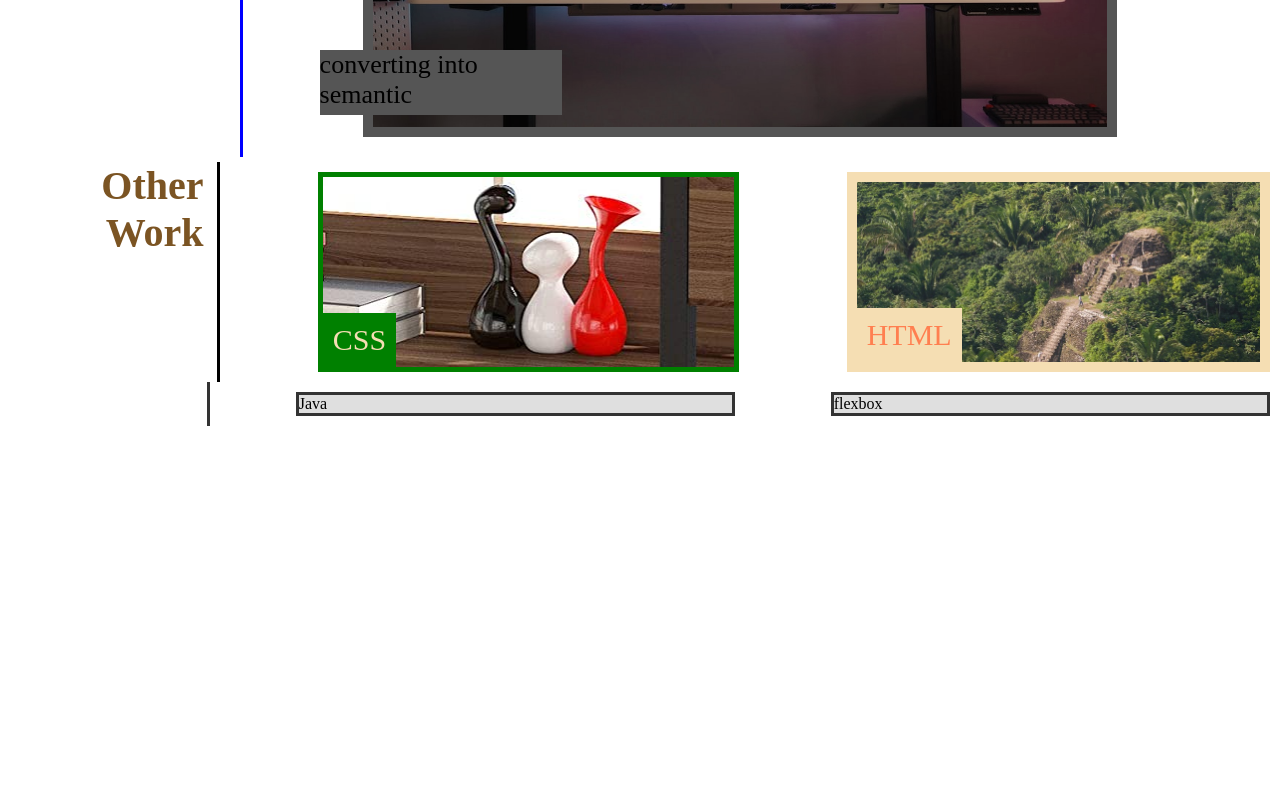
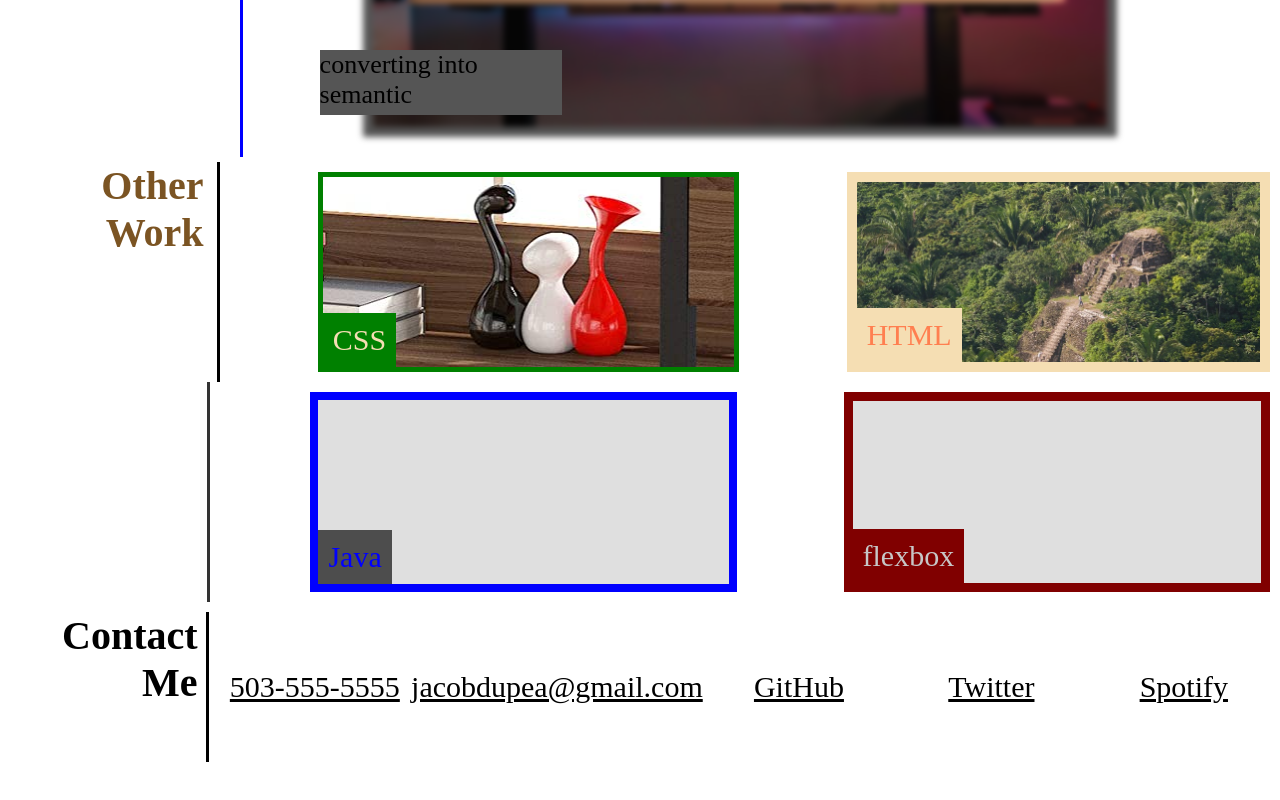
Before and after one commit to DupeaJ/jacob-Dupea-Challenge-2, a plain HTML site: page index.html in a window 1280 px wide. Shown: the part 1012-1812 px from the top of the page. After the commit the page ends 1784 px from the top, so only its background shows below. Drawn offline with Linux system fonts and the light colour scheme.

Commit message:
finished html and css added first hover

```diff
--- a/assets/style.css
+++ b/assets/style.css
@@ -4,9 +4,9 @@
     margin: 0;
 }
 body{
-  padding-bottom: 500px;
+  /* padding-bottom: 500px; */
 }
-
+/* header styling */
 header {
     background-color: rgb(63, 62, 60);
     display: flex;
@@ -15,6 +15,7 @@ header {
 
 
 }
+/* H1 heading style and positioning for "jacob Dupea" */
 header h1{
     margin: 10px;
     background-color: antiquewhite;
@@ -23,18 +24,18 @@ header h1{
     padding-right: 30px;
     border-radius: 5px;
 }
+/* header nav links styling and positioning */
 header nav {
     display: flex;
     flex-direction: row;
-    margin-right: 20px;
     float: right;
     font-size: 30px;
     justify-content: right ;
     text-align: center;
-
-    width: 50%;
+    width: 45%;
     justify-content: space-between;
 }
+/* nav ancor tags li decoration */
 header nav a{
     margin-left:50px;
     text-decoration: none;
@@ -42,6 +43,7 @@ header nav a{
     text-decoration: underline;
     text-decoration-thickness: 2px;
 }
+/* list styling for nav list */
 ul li {
     display:inline-block;
     flex-direction: row;
@@ -50,19 +52,20 @@ ul li {
     list-style-type: none;
      padding-left: 15px;
 }
+/* nav flexbox container positioning and styling */
 nav .flexbox-container  {
-
     margin: 10px;
     border: 3px ;
     color: antiquewhite;
-
 }
+/* banner below nav bar */
 section.banner {
     background-image: url(./photos/Portland-panorama.jpg);
     height: 225px;
     background-position: center 350px;
 
 }
+/* subtitle over banner image */
 section p.subtitle{
     display: flex;
     font-size: 40px;
@@ -74,17 +77,17 @@ section p.subtitle{
     float: right;
     right: 15px;
 }
-
+/* padding above about me section */
  main{
     display: flex;
     padding-top: 20px;
     flex-wrap: wrap;
 }
-
+/* about me flex container with heading and paragraphs */
 main.info{
      padding-left: 5%;
     }
-
+    /* heading 2 styling for "about me" and positioning */
  main h2{
     color: rgb(123, 84, 35);
     padding-right: 25px;
@@ -92,30 +95,31 @@ main.info{
     width: 150px;
     text-align: right;
 }
-
+ /* about me text boxes */
 main div.flexbox-container-about-me{
   width: 88%;
 }
-
+  /* about me paragraph tag styling */
 main div.flexbox-container-about-me p{
   padding: 20px;
   font-size: 20px;
-
-     }
+  }
+     /* "work" large container */
      div.flec-container{
       display:flex;
       padding-top: 20px;
       padding-left: 5%;
       height: 500px;
      }
+     /* heading 3 "work" styling */
      div.flec-container h3{
       font-size: 40px;
       color: rgb(123, 84, 35);
-    padding-right: 25px;
-
-    width: 150px;
-    text-align: right;
+      padding-right: 25px;
+      width: 150px;
+      text-align: right;
      }
+     /* work big container  */
      div.flec-container div{
       display: flex;
       flex-direction: row;
@@ -127,18 +131,26 @@ main div.flexbox-container-about-me p{
       padding: 20px;
 
      }
+
+    /* about me text left side */
+    .flexbox-container.paragraph{
+      margin-right: 30px;
+      }
+       /* first big image */
      div .box-1 img{
       width: 80%;
       height:auto;
       position: relative;
       border: 10px solid #555;
-      filter: grayscale(50%);
+      filter: blur(3px);
       justify-content: center;
       left:10%;
      }
-     .flexbox-container.paragraph{
-      margin-right: 30px;
+
+     .box-1:hover >img.blur {
+      filter: none ;
      }
+     /* converting to semantix picture tag */
      div .box-1 li.first-box{
       height:5ch;
       position: relative;
@@ -148,15 +160,19 @@ main div.flexbox-container-about-me p{
       background-color: #555;
       top: 80%
      }
+     /* other work flex container "css,html */
      section.other-work{
       display: flex;
       background: #555;
       height: 600px;
       padding-left: 5%;
      }
-
-
-
+     /* wide container with first side by side boxses */
+    .wide-container{
+      display: flex;
+      padding-left: 5%;
+    }
+    /* wide container heading 4 styling and positioning */
      .wide-container h4{
       font-size: 40px;
       color: rgb(123, 84, 35);
@@ -165,26 +181,18 @@ main div.flexbox-container-about-me p{
     width: 183px;
     text-align: right;
     border-right:solid black;
+
      }
-
-
-     .wide-container{
-      display: flex;
-
-      padding-left: 5%;
-     }
-
+     /* flex boxs 1,2,3,4, of quadrants styling  */
      .flexboxes {
-
       width: 500px;
       margin: 10px;
       margin-left: 8%;
-
       border: 3px solid #333;
       background-color: #dfdfdf;
 
      }
-
+     /* flexbox 1 top left quadrant styling/positioning */
      .flexboxes-1 {
       border: solid green 5px;
       display: flex;
@@ -194,6 +202,7 @@ main div.flexbox-container-about-me p{
       background-position: center;
       align-content: center;
      }
+     /* flexbox 2 top right quadrant styling/positioning */
      .flexboxes-2{
       display: flex;
       align-items: end;
@@ -202,30 +211,103 @@ main div.flexbox-container-about-me p{
       background-size: cover;
 
      }
+     /* flexbox 1 p tag styling top left quadrant */
      .flexboxes.flexboxes-1 p{
       background:green;
       font-size: 30px;
       border: solid green 10px;
       color: wheat;
      }
+     /* flexbox 2 p tag styling top right quadrant */
      .flexboxes.flexboxes-2 p {
       font-size: 30px;
       background: wheat;
       color: coral;
 border: solid wheat 10px;
      }
-
+     /* flexbox top right of quadrant */
      .flexboxes-2{
 
       min-height: 100px;
      }
+     /* last 2 boxes 3,4 container */
      .last-boxes{
       display: flex;
+      padding-left: 2ch;
+      border-left: solid #333;
+      justify-content: flex-start;
+      margin-left: 16.18%;
+      justify-content: flex-start;
+     }
+     /* flexbox 3 box */
+     .flexboxes-3  {
+      display: flex;
+      align-items: end;
+      border: solid blue 8px;
+      align-items: end;
+      min-height: 200px;
+      align-content: center;
+     }
+     /* flexbox 4 box */
+     .flexboxes-4 {
+      display: flex;
+      align-items: end;
+      margin-left: 9.2%;
+      border: solid maroon 9px;
+     }
 
-      border-left: solid #333;
+
+
+
+     /* flexbox 3 "java" p tag text */
+     .flexboxes.flexboxes-3 p {
+      font-size: 30px;
+      background: #4d4d4d;
+      color: blue;
+      border: solid #4d4d4d 10px;
+     }
+     /* flexbox 4 "flexbox" p tag text */
+     .flexboxes.flexboxes-4 p {
+      font-size: 30px;
+      background: maroon;
+      color: rgb(199, 199, 199);
+      border: solid maroon 10px;
+     }
+    /*footer all contacts  */
+    footer.contacts{
+      display: flex;
+
+    }
+    /* heading 5 "contact me" */
+    h5{
+      display: flex;
+      font-size: 40px;
+      margin: 10px;
+      width: 12%;
+      justify-content: end;
+      height: 150px;
+      margin-left: 4.3%;
+      text-align: right;
+      border-right: solid black;
+      padding-right: 8px;
+
+    }
+    /* last items in contacts section */
+    .flex-end {
+      font-size: 30px;
+      display: flex;
+      justify-content: space-between;
       justify-content: center;
-      margin-left: 16.18%;
-     }
+      flex:1;
+      align-items: center;
+      text-decoration: underline;
+    }
+
+
+
+
+
+
 
 
   @media (min-width: 768px) {
--- a/index.html
+++ b/index.html
@@ -55,10 +55,10 @@
     </main>
   <div class="flec-container">
             <h3>Work</h3>
-            <div class="box-1">
+            <div class="box-1 fade">
 
 
-                <source><img src="./assets/photos/desk-png.jfif" alt="Productive-Desk-Photo">
+                <img class="blur" src="./assets/photos/desk-png.jfif" alt="Productive-Desk-Photo">
 <li class="first-box">converting into semantic</li>
             </div>
         </div>
@@ -87,6 +87,15 @@
                     flexbox</p></div>
             </div>
         </div>
+        <footer class="contacts">
+            <h5>Contact Me</h5>
+            <p class="flex-end flexend-1">503-555-5555</p>
+            <p class="flex-end flexend-2">jacobdupea@gmail.com</p>
+            <p class="flex-end flexend-3">GitHub</p>
+            <p class="flex-end flexend-4">Twitter</p>
+            <p class="flex-end flexend-4">Spotify</p>
+
+        </footer>
 </body>
 <script src="./assets/script.js"></script>
 </html>
```
